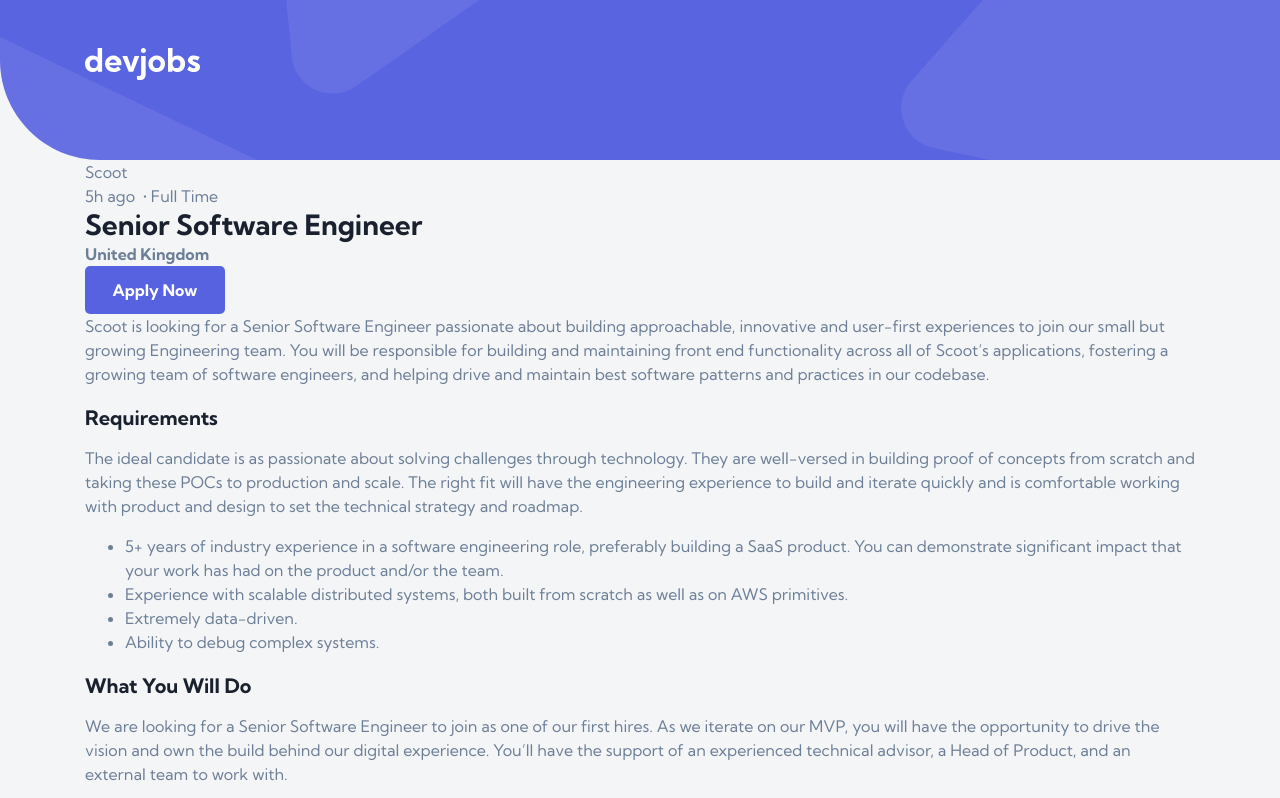
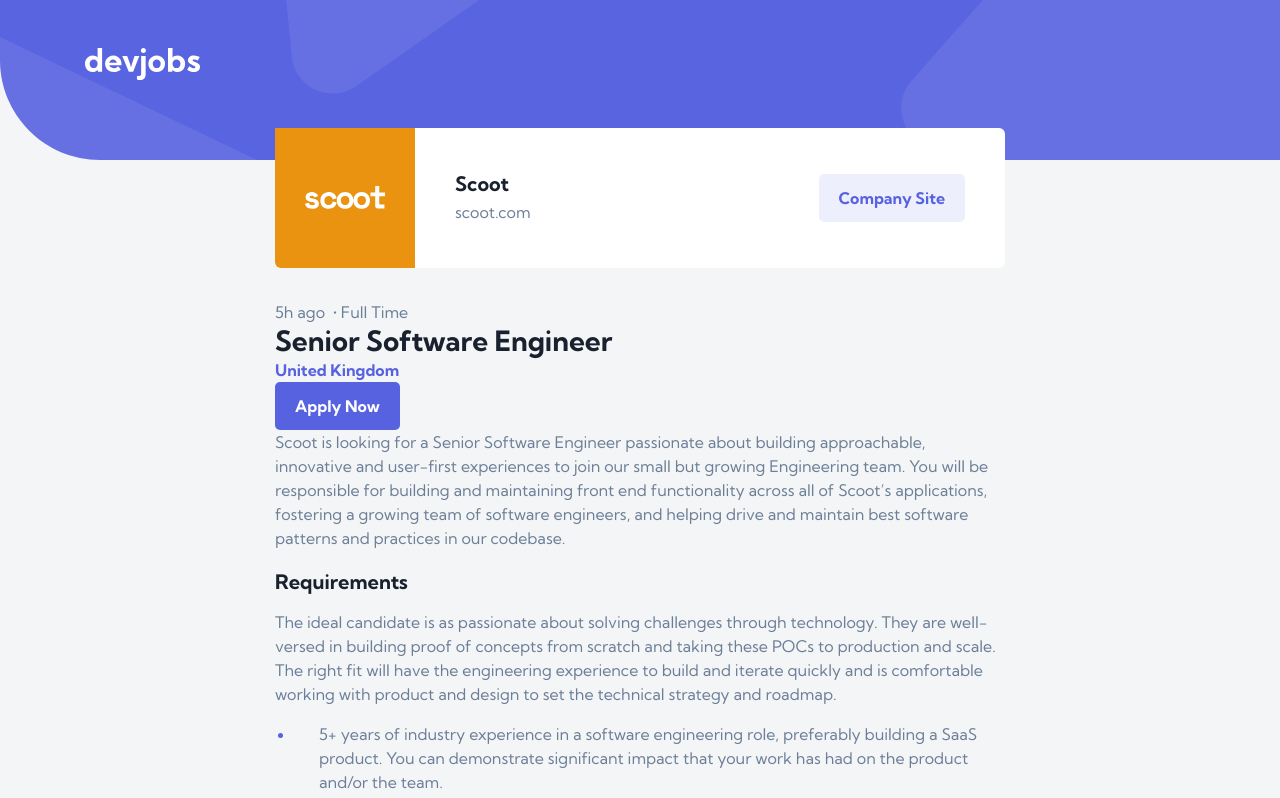
Before and after one commit to crsimpson5/devjobs-web-app, a Next.js app: page /job/1 in a window 1280 px wide. Shown: the top 798 px of the page. Built offline with nearby package versions, Linux system fonts and the light colour scheme.

Commit message:
Add job page

```diff
--- a/pages/job/[id].js
+++ b/pages/job/[id].js
@@ -27,17 +27,29 @@
 
       {job ? (
         <>
-          <header className="container">
-            <p>{job.company}</p>
+          <header className="job__header | container-md">
+            <div
+              className="job__logo"
+              style={{ background: job.logoBackground }}
+            >
+              <img src={`.${job.logo}`} alt="" />
+            </div>
+            <div className="flow" style={{ "--flow-spacing": ".25em" }}>
+              <p className="heading-2">{job.company}</p>
+              <p className="color-light">
+                {job.company.split(" ").join("").toLowerCase() + ".com"}
+              </p>
+            </div>
+            <a href="#" className="button" data-type="light">Company Site</a>
           </header>
 
-          <main className="container">
-            <p>
+          <main className="container-md color-light">
+            <p className="color-light">
               {job.postedAt}{" "}
               <span className="dot-separator"> {job.contract}</span>
             </p>
             <h1 className="heading-1">{job.position}</h1>
-            <p class="color-primary bold">{job.location}</p>
+            <p className="color-primary bold">{job.location}</p>
             <button className="button">Apply Now</button>
 
             <div className="flow">
@@ -45,22 +57,22 @@
               <h2 className="heading-2">Requirements</h2>
               <p>{job.requirements.content}</p>
               <ul>
-                {job.requirements.items.map((item) => (
-                  <li>{item}</li>
+                {job.requirements.items.map((item, idx) => (
+                  <li key={idx}>{item}</li>
                 ))}
               </ul>
               <h2 className="heading-2">What You Will Do</h2>
               <p>{job.role.content}</p>
               <ol>
-                {job.role.items.map((item) => (
-                  <li>{item}</li>
+                {job.role.items.map((item, idx) => (
+                  <li key={idx}>{item}</li>
                 ))}
               </ol>
             </div>
           </main>
 
           <footer>
-            <div className="container">
+            <div className="container-md">
               <p className="heading-2">{job.position}</p>
               <p>{job.company}</p>
               <button className="button">Apply Now</button>
--- a/styles/_components.scss
+++ b/styles/_components.scss
@@ -1,7 +1,9 @@
 // Buttons
 
 .button {
-  min-width: 8.75rem;
+  display: inline-block;
+  text-decoration: none;
+  min-width: 7.75rem;
   padding: 1em 1.25rem;
   cursor: pointer;
   border: 0;
@@ -17,6 +19,15 @@
   &:hover {
     background-color: var(--violet-300);
   }
+
+  &[data-type="light"] {
+    background-color: var(--accent);
+    color: var(--accent-text);
+
+    &:hover {
+      background-color: var(--accent-light);
+    }
+  }
 }
 
 // Inputs
@@ -25,23 +36,49 @@
   border-radius: 0.375rem;
   display: flex;
   padding-inline: 0.375rem;
-  background-color: white;
+  background-color: var(--foreground);
+
+  > * {
+    flex: 1 1 33.33%;
+  }
 
   .text-input {
     border-radius: 0;
   }
 
   > :not(:first-child) {
-    border-left: 1px solid var(--gray-400);
+    border-left: 1px solid var(--color-lighter);
+  }
+
+  &__options {
+    width: 100%;
+    display: flex;
+    gap: 1.625rem;
+    align-items: center;
+    justify-content: space-between;
+    padding-inline: 2rem 0.625rem;
   }
 }
 
 .text-input {
+  width: 100%;
   caret-color: var(--violet-400);
   border: 0;
   border-radius: 0.375rem;
   line-height: 1;
   padding: 1.875em;
+  background-color: var(--foreground);
+  color: var(--body-color);
+
+  &::placeholder {
+    color: var(--color-light);
+  }
+
+  // Improve keyboard accessibility
+  &:focus-visible {
+    position: relative;
+    z-index: 10;
+  }
 
   &[data-icon] {
     padding-left: 4.5rem;
@@ -120,9 +157,22 @@
 
 // Card
 
+.card-grid {
+  margin-block: 3.5rem 2rem;
+  display: grid;
+  gap: 3rem 0.75rem;
+  grid-template-columns: repeat(auto-fit, minmax(20rem, 1fr));
+
+  @media only screen and (min-width: 45em) {
+    margin-top: 4.375rem;
+    gap: 4rem clamp(0.75rem, 2vw, 1.875rem);
+  }
+}
+
 .card {
   position: relative;
   background-color: var(--foreground);
+  color: var(--color-light);
   border-radius: 0.375rem;
   padding: 2rem;
   padding-top: 3rem;
@@ -145,7 +195,7 @@
 
     &:hover {
       text-decoration: underline;
-      color: var(--body-color);
+      color: var(--color-light);
     }
   }
 
@@ -153,3 +203,59 @@
     margin-top: 2rem;
   }
 }
+
+// Job Page
+
+.job {
+  &__header {
+    display: flex;
+    flex-direction: column;
+    gap: 1.75rem;
+    align-items: center;
+    background-color: var(--foreground);
+    border-radius: 0.375rem;
+
+    @media only screen and (max-width: 44.999em) {
+      transform: translateY(-0.875rem);
+      text-align: center;
+      padding-bottom: 2rem;
+      padding-inline: 1rem;
+    }
+
+    @media only screen and (min-width: 45em) {
+      transform: translateY(-2rem);
+      flex-direction: row;
+      gap: 2.5rem;
+      overflow: hidden;
+      border-top-left-radius: 0;
+
+      & > :last-child {
+        margin-inline: auto 2.5rem;
+      }
+    }
+  }
+
+  &__logo {
+    width: 3.125rem;
+    display: grid;
+    align-items: center;
+    padding: 0.3125rem;
+    aspect-ratio: 1;
+    border-radius: 0.9375rem;
+
+    @media only screen and (max-width: 44.999em) {
+      transform: translateY(-50%);
+      margin-bottom: -1.5625rem;
+    }
+
+    @media only screen and (min-width: 45em) {
+      width: 8.75rem;
+      border-radius: 0;
+      padding: 1.875rem;
+    }
+
+    img {
+      width: 100%;
+    }
+  }
+}
--- a/styles/_globals.scss
+++ b/styles/_globals.scss
@@ -7,12 +7,54 @@
 }
 
 body {
-  --body-color: var(--gray-500);
+  --body-color: var(--gray-800);
+  --color-light: var(--gray-500);
+  --color-lighter: var(--gray-200);
   --body-bg: var(--gray-200);
   --foreground: var(--gray-100);
+  --primary-color: var(--violet-400);
+  --accent: var(--violet-100);
+  --accent-light: var(--violet-200);
+  --accent-text: var(--violet-400);
 
   background-color: var(--body-bg);
-  color: #eee;
+  color: var(--body-color);
   font-family: "Kumbh Sans", system-ui, sans-serif;
-  color: var(--body-color);
+
+  &[data-theme="dark"] {
+    --body-color: var(--gray-100);
+    --color-lighter: var(--gray-700);
+    --body-bg: var(--gray-900);
+    --foreground: var(--gray-800);
+    --accent: var(--gray-700);
+    --accent-light: var(--gray-600);
+    --accent-text: var(--body-color);
+  }
 }
+
+ul,
+ol {
+  padding-left: 1.25rem;
+
+  & > li {
+    padding-left: 1.5em;
+  }
+}
+
+ul li::marker {
+  color: var(--primary-color);
+}
+
+ol {
+  counter-reset: c;
+
+  li {
+    counter-increment: c;
+
+    &::marker {
+      content: counter(c);
+      color: var(--primary-color);
+      font-weight: bold;
+    }
+  }
+}
--- a/styles/_utilities.scss
+++ b/styles/_utilities.scss
@@ -1,11 +1,18 @@
 @use "variables" as *;
 
-.color {
-  @include color-modifiers("color");
+// .color {
+//   @include color-modifiers("color");
+// }
+
+// .bg-color {
+//   @include color-modifiers("background-color");
+// }
+
+.color-primary {
+  color: var(--primary-color);
 }
-
-.bg-color {
-  @include color-modifiers("background-color");
+.color-light {
+  color: var(--color-light);
 }
 
 .visually-hidden {
@@ -16,6 +23,13 @@
   position: absolute;
   white-space: nowrap;
   width: 1px;
+}
+
+.container-md {
+  --padding: clamp(1.5rem, 5vw, 2.5rem);
+
+  width: min(45.625rem, 100% - var(--padding) * 2);
+  margin-inline: auto;
 }
 
 .container {
@@ -40,7 +54,7 @@
 .heading-3 {
   font-weight: bold;
   line-height: 1.2;
-  color: var(--gray-800);
+  color: var(--body-color);
 }
 
 .heading-1 {
--- a/styles/_variables.scss
+++ b/styles/_variables.scss
@@ -1,10 +1,14 @@
 $colors: (
+  "violet-100": hsl(236, 70%, 96%),
+  "violet-200": hsl(235, 68%, 86%),
   "violet-300": hsl(235, 72%, 77%),
   "violet-400": hsl(235, 69%, 61%),
   "gray-100": hsl(0, 0%, 100%),
   "gray-200": hsl(210, 22%, 96%),
   "gray-400": hsl(212, 23%, 69%),
   "gray-500": hsl(214, 17%, 51%),
+  "gray-600": hsl(217, 6%, 44%),
+  "gray-700": hsl(218, 22%, 21%),
   "gray-800": hsl(219, 29%, 14%),
   "gray-900": hsl(220, 29%, 10%)
 );
```
